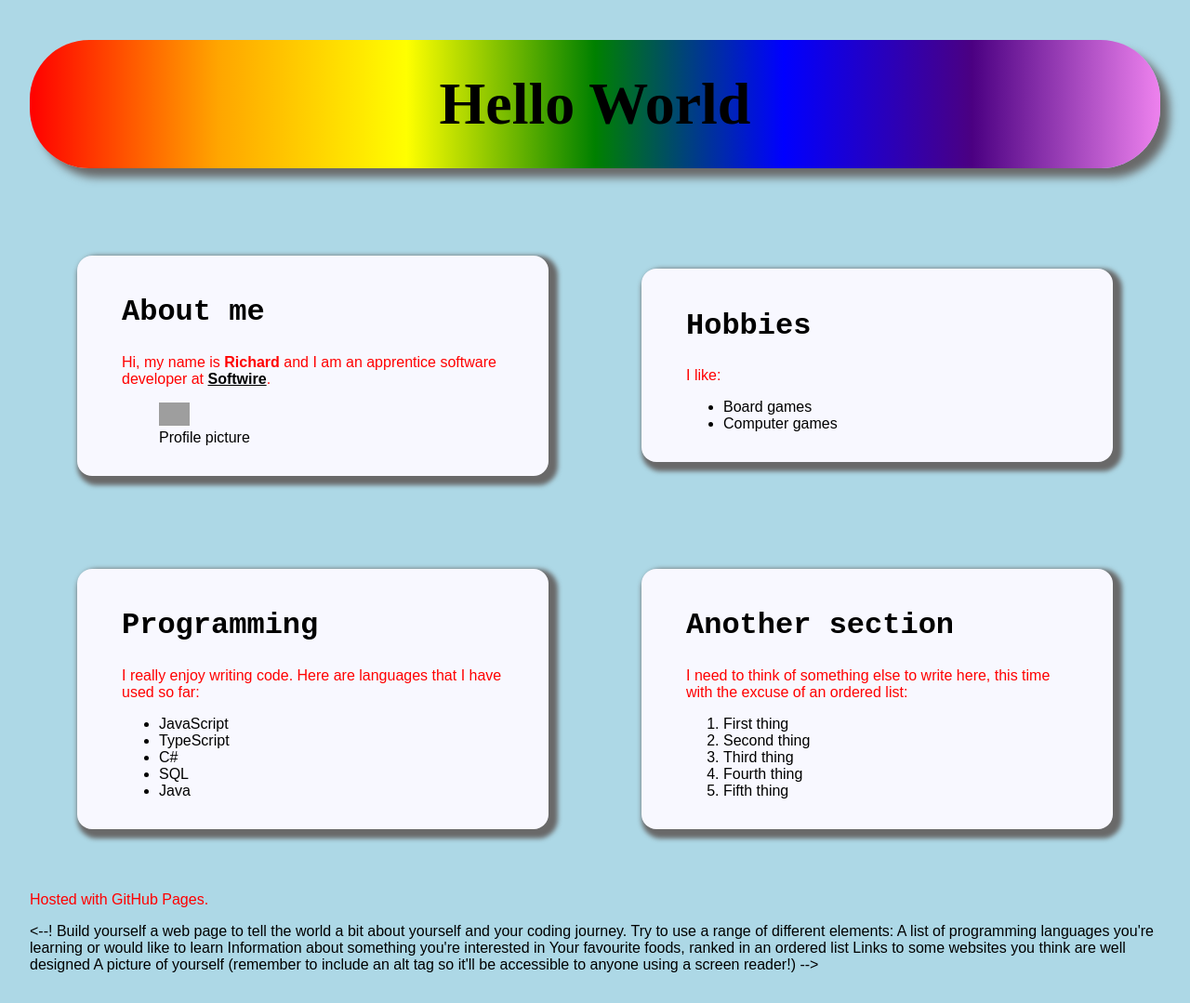
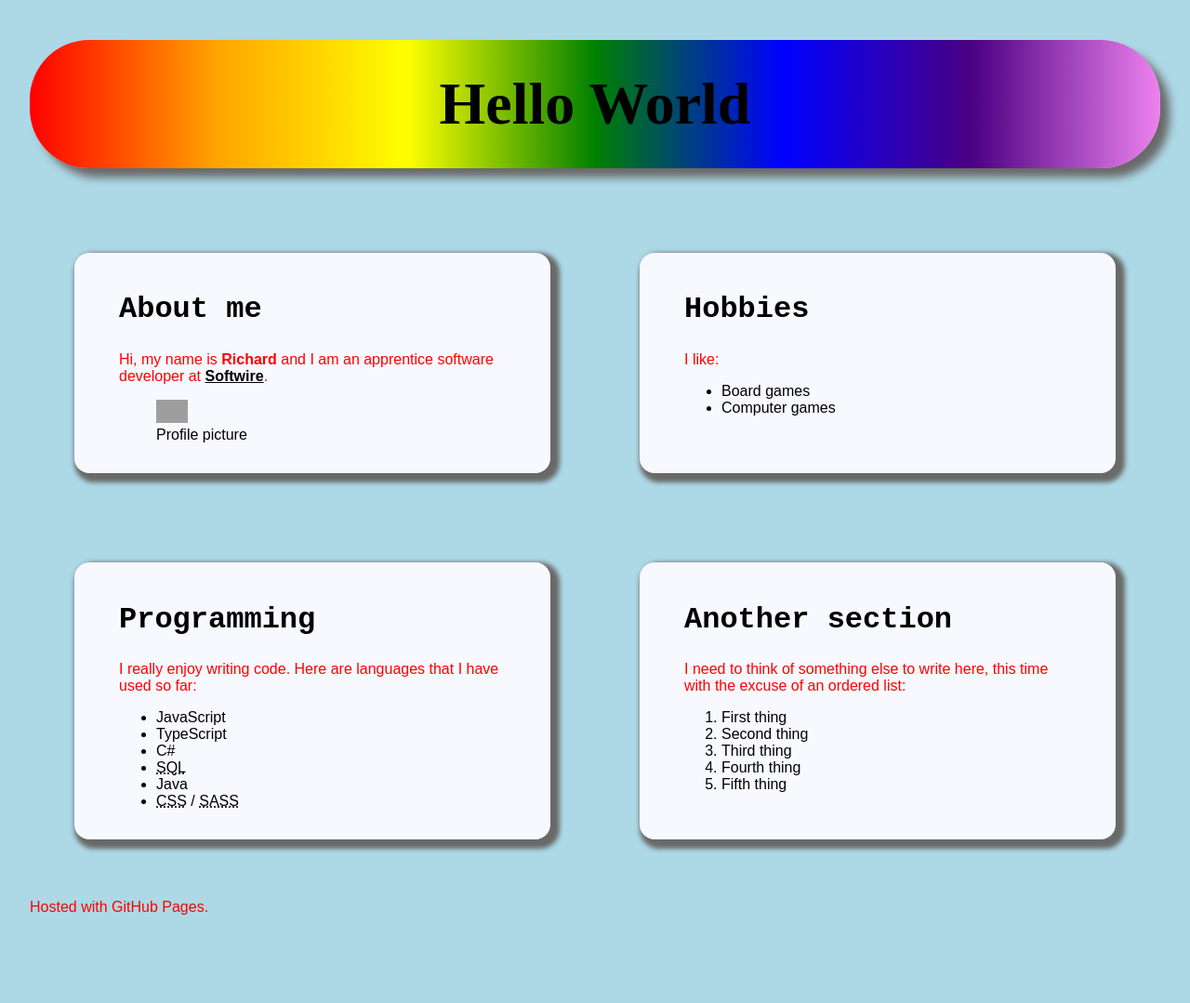
Before and after one commit to rit-bit/rit-bit.github.io, a website: page index.html in a window 1280 px wide. Shown: the whole page at 93% size. After the commit the page ends 1017 px from the top, so only its background shows below. Drawn offline with nearby package versions, Linux system fonts and the light colour scheme; files that its build step writes are made by us from their sources; grey boxes are pictures that could not be loaded.

Commit message:
feat: stop ignoring css file

```diff
--- a/index.html
+++ b/index.html
@@ -8,21 +8,17 @@
 </head>
 <body>
 <h1>Hello World</h1>
-  <table>
-    <tr>
-      <td>
+<div class="grid">
   <article>
     <h2>About me</h2>
     <p>Hi, my name is <strong>Richard</strong> and I am an apprentice software developer at <a
         href="https://www.softwire.com/">Softwire</a>.</p>
     <figure>
-            <img class="me" alt="Me as a robot"
+      <img class="me" alt="A robot"
            src="https://blogs.3ds.com/northamerica/wp-content/uploads/sites/4/2019/08/Robots-Square.jpg"/>
       <figcaption>Profile picture</figcaption>
     </figure>
   </article>
-      </td>
-      <td>
   <article>
     <h2>Hobbies</h2>
     <p>I like:</p>
@@ -31,23 +27,23 @@
       <li>Computer games</li>
     </ul>
   </article>
-      </td>
-    </tr>
-    <tr>
-      <td>
+</div>
+<div class="grid">
   <article>
     <h2>Programming</h2>
     <p>I really enjoy writing code. Here are languages that I have used so far:</p>
     <ul>
       <li>JavaScript</li>
       <li>TypeScript</li>
-            <li>C#</li>
-            <li>SQL</li>
+      <li aria-labelledby="C sharp">C#</li>
+      <li><abbr title="Server Query Language">SQL</abbr></li>
       <li>Java</li>
+      <li>
+        <abbr title="Cascading Style Sheets">CSS</abbr>
+        /
+        <abbr title="Syntactically Awesome Style Sheets">SASS</abbr></li>
     </ul>
   </article>
-      </td>
-      <td>
   <article>
     <h2>Another section</h2>
     <p>I need to think of something else to write here, this time with the excuse of an ordered list:</p>
@@ -59,23 +55,7 @@
       <li>Fifth thing</li>
     </ol>
   </article>
-      </td>
-    </tr>
-  </table>
+</div>
 <p>Hosted with GitHub Pages.</p>
 </body>
 </html>
-
-<--!
-Build yourself a web page to tell the world a bit about yourself and your coding journey. Try to use a range of different elements:
-
-A list of programming languages you're learning or would like to learn
-
-Information about something you're interested in
-
-Your favourite foods, ranked in an ordered list
-
-Links to some websites you think are well designed
-
-A picture of yourself (remember to include an alt tag so it'll be accessible to anyone using a screen reader!)
--->
--- a/style.scss
+++ b/style.scss
@@ -39,16 +39,9 @@ p {
     color: red;
 }
 
-table {
-    table-layout: fixed;
-    width: 100%;
-}
-
-tr {
-}
-
-td {
-    height: 100%
+div.grid {
+    display: flex;
+    justify-content: space-around;
 }
 
 article {
@@ -57,7 +50,11 @@ article {
     border-radius: 1em;
     background-color: ghostwhite;
     box-shadow: 5px 5px 5px 5px dimgrey;
-    height: 100%;
+    width: 40vw;
+    transition: transform 0.5s;
+    &:hover {
+        transform: scale(1.05);
+    }
 }
 
 .me {
```
Also changed, not shown: style.css (added), 1 other file. Lines whose indentation alone changed are shown as unchanged.
